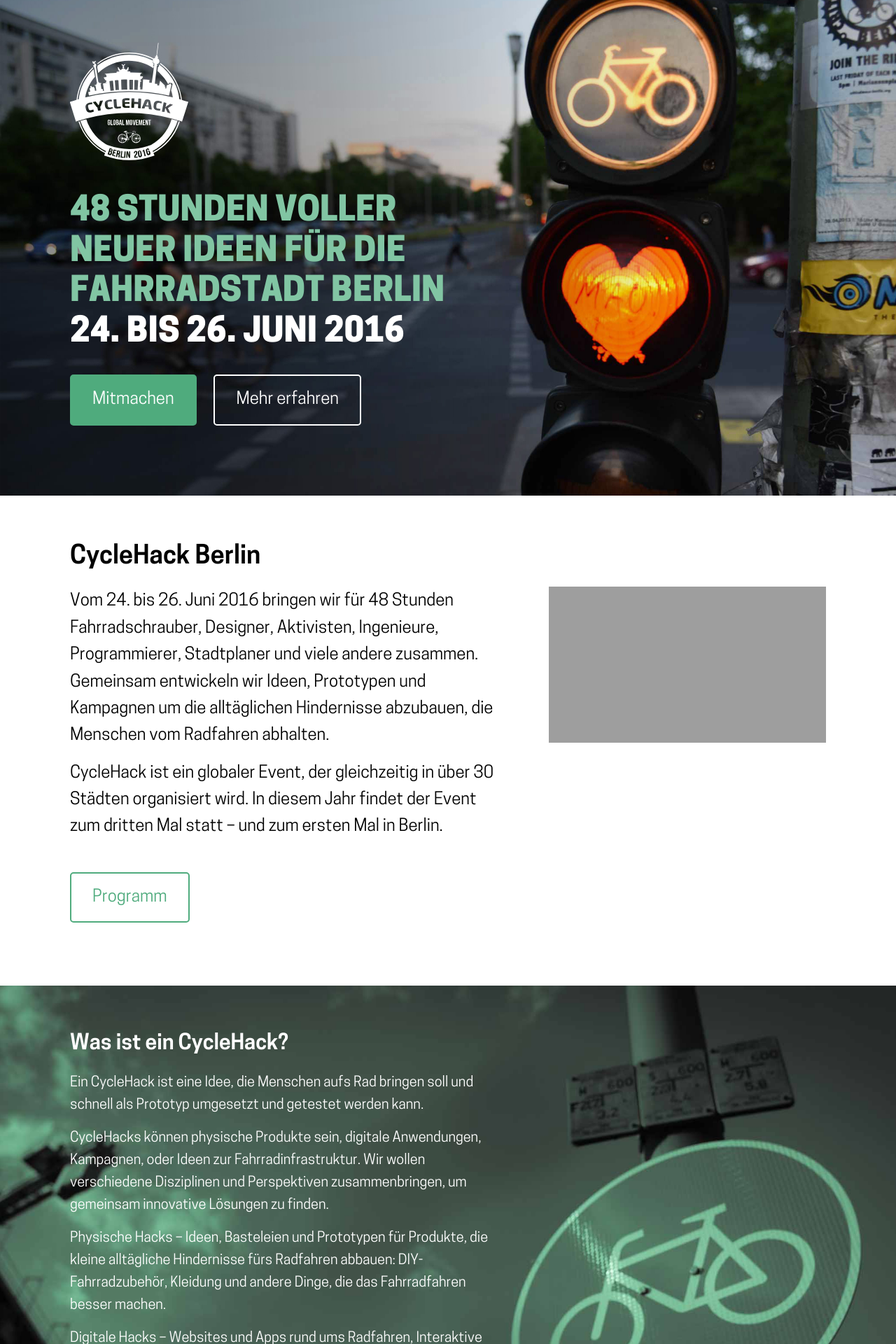
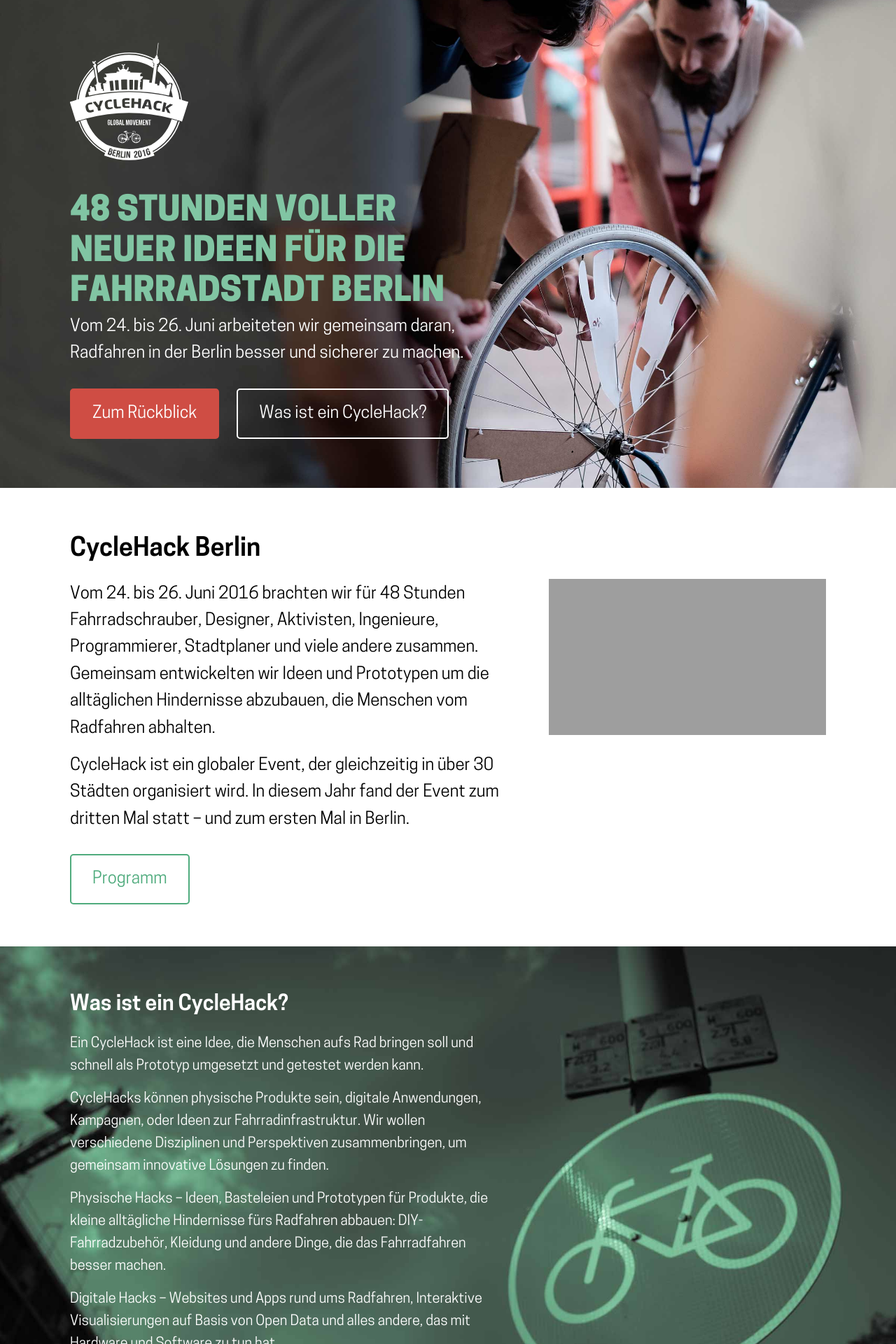
Before and after one commit to sjockers/cyclehackberlin.de, a Jekyll site: the page built from index.md, in a window 1280 px wide. Shown: the top 1920 px of the page at 70% size. Built offline with Jekyll 4.4.1, drawn with Linux system fonts in a browser that asks for light colours; grey boxes are pictures that could not be loaded.

Commit message:
Update header sections to link to retrospect blog post.

```diff
--- a/_includes/sections/intro.html
+++ b/_includes/sections/intro.html
@@ -7,9 +7,9 @@
 
   <div class="intro">
     <h2 class="intro__tagline">{{ page.intro.tagline }}</h2>
-    <time class="intro__date">{{ page.intro.date }}</time>
-    <a href="/mitmachen/" class="call-to-action--primary">{{ page.intro.join }}</a>
-    <a href="#teaser" class="call-to-action--secondary">{{ page.intro.more }}</a>
+    <p class="teaser">{{ page.intro.content }}</p>
+    <a href="{% post_url 2016-06-30-rueckblick %}" class="call-to-action--highlight">{{ page.intro.join }}</a>
+    <a href="#about" class="call-to-action--secondary">{{ page.intro.more }}</a>
   </div>
 </div>
 <!--
--- a/_includes/sections/join.html
+++ b/_includes/sections/join.html
@@ -15,7 +15,7 @@
     <div class="teaser">
       {{ page.join.teaser }}
     </div>
-    <a href="https://www.eventbrite.com/e/cyclehack-berlin-tickets-25962227722" class="call-to-action--highlight">{{ page.join.registration }}</a>
+    <a href="{% post_url 2016-06-30-rueckblick %}" class="call-to-action--highlight">{{ page.join.more }}</a>
     <a href="#schedule" class="call-to-action--secondary">{{ page.join.schedule }}</a>
   </div>
 </div>
--- a/_sass/_call-to-action.scss
+++ b/_sass/_call-to-action.scss
@@ -1,7 +1,7 @@
 .call-to-action {
   display: inline-block;
   padding: $spacing-unit/2 $spacing-unit;
-  margin: $spacing-unit 0;
+  margin: $spacing-unit/2 0 0 0;
   border-radius: 5px;
   font-size: 24px;
   margin-right: $spacing-unit/1.5;
--- a/_sass/_section.scss
+++ b/_sass/_section.scss
@@ -34,7 +34,7 @@
 
 .section--intro {
   background-color: black;
-  background-image: url(/assets/images/background-trafficlight.jpg);
+  background-image: url(/assets/images/background-wheel.jpg);
   background-position: left;
   background-attachment: fixed;
   color: white;
@@ -48,7 +48,7 @@
 
 .section--join {
   background-color: black;
-  background-image: url(/assets/images/background-join.jpg);
+  background-image: url(/assets/images/background-trafficlight.jpg);
   background-position: left;
   background-attachment: fixed;
   color: white;
--- a/index.md
+++ b/index.md
@@ -3,16 +3,17 @@
 
 intro:
   tagline: 48 Stunden voller neuer Ideen für die Fahrradstadt Berlin
-  date: 24. bis 26. Juni 2016
-  more: Mehr erfahren
-  join: Mitmachen
+  more: Was ist ein CycleHack?
+  join: Zum Rückblick
+  content: >
+    Vom 24. bis 26. Juni arbeiteten wir gemeinsam daran, Radfahren in der Berlin besser und sicherer zu machen.
 
 teaser:
   title: CycleHack Berlin
   call_to_action: Programm
   content: >
-    <p>Vom 24. bis 26. Juni 2016 bringen wir für 48 Stunden Fahrradschrauber, Designer, Aktivisten, Ingenieure, Programmierer, Stadtplaner und viele andere zusammen. Gemeinsam entwickeln wir Ideen, Prototypen und Kampagnen um die alltäglichen Hindernisse abzubauen, die Menschen vom Radfahren abhalten.</p>
-    <p>CycleHack ist ein globaler Event, der gleichzeitig in über 30 Städten organisiert wird. In diesem Jahr findet der Event zum dritten Mal statt – und zum ersten Mal in Berlin.</p>
+    <p>Vom 24. bis 26. Juni 2016 brachten wir für 48 Stunden Fahrradschrauber, Designer, Aktivisten, Ingenieure, Programmierer, Stadtplaner und viele andere zusammen. Gemeinsam entwickelten wir Ideen und Prototypen um die alltäglichen Hindernisse abzubauen, die Menschen vom Radfahren abhalten.</p>
+    <p>CycleHack ist ein globaler Event, der gleichzeitig in über 30 Städten organisiert wird. In diesem Jahr fand der Event zum dritten Mal statt – und zum ersten Mal in Berlin.</p>
 
 about:
   title: Was ist ein CycleHack?
```
Also changed, not shown: mitmachen.md (+3 -2 lines).
